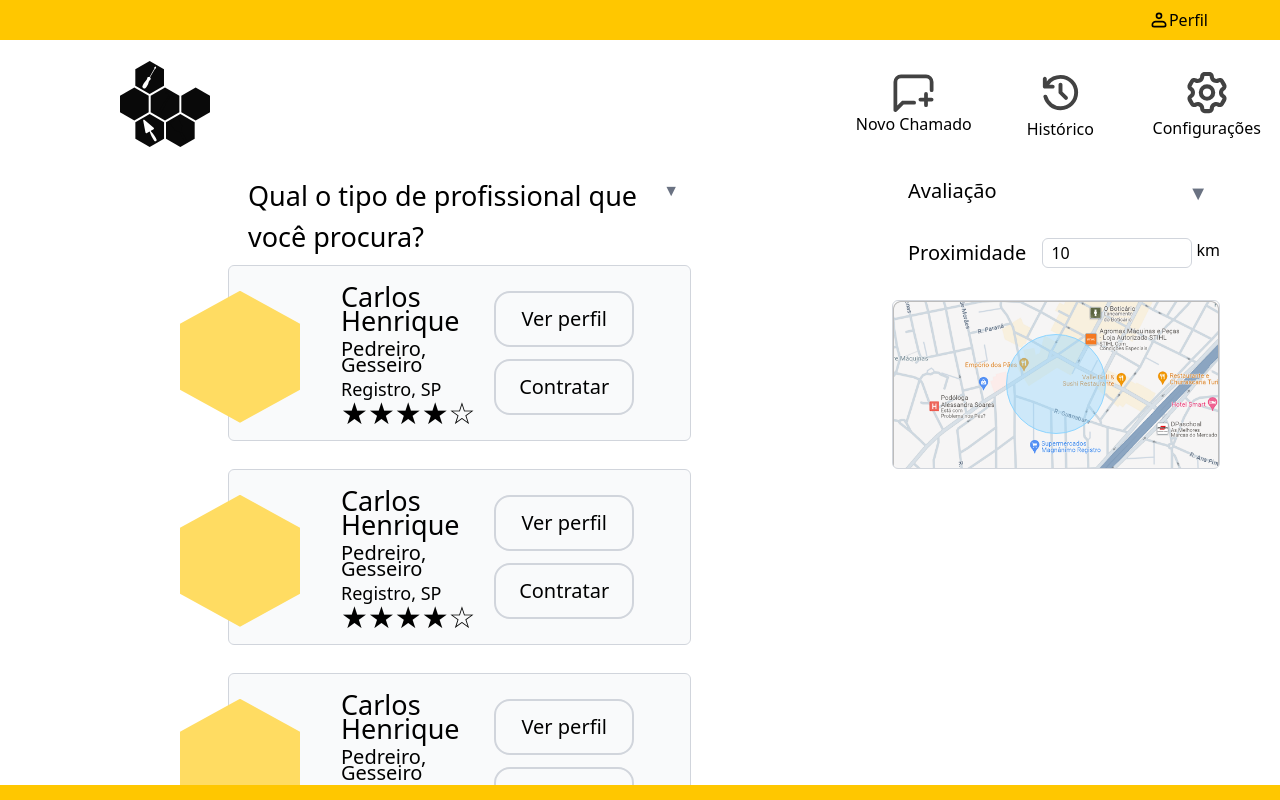
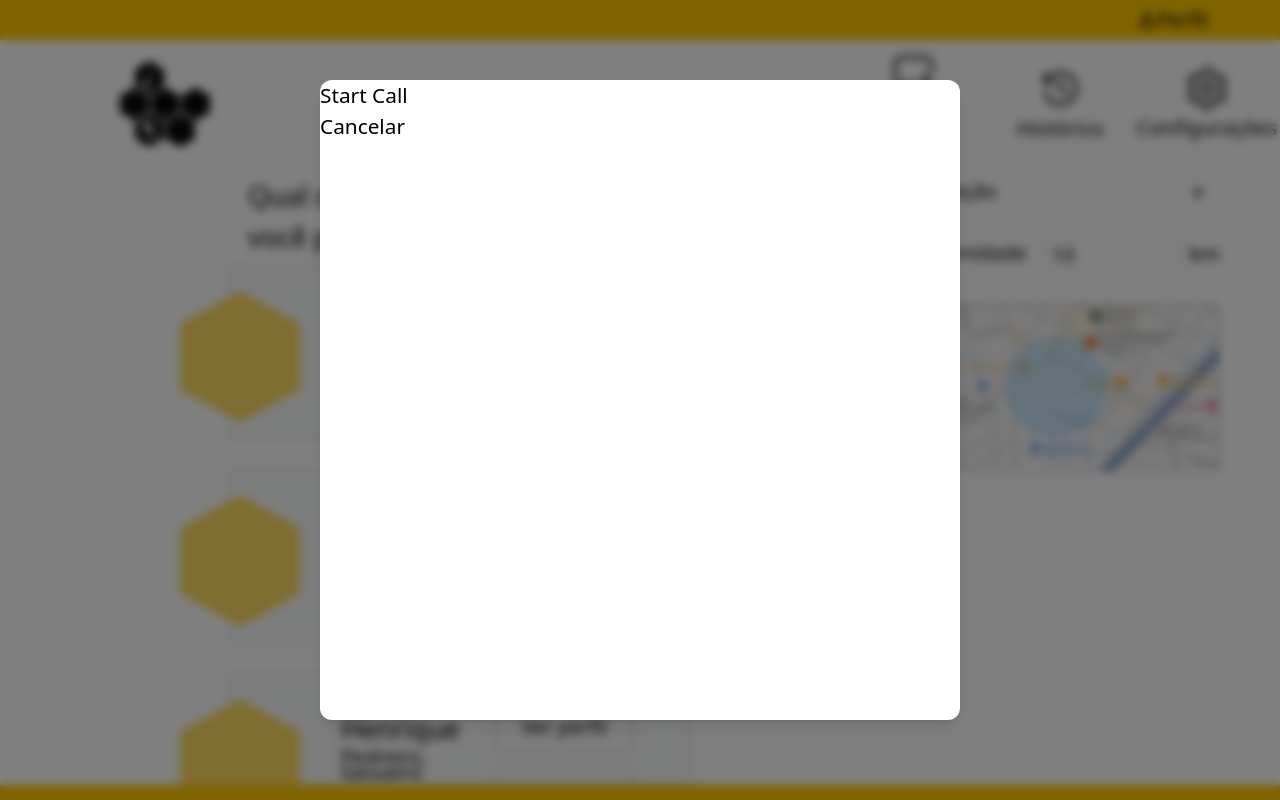
Before and after one commit to Leandr0-August0/beelancer-fe, a Next.js app: page /novoChamado in a window 1280 px wide. Built offline with nearby package versions, Linux system fonts and the light colour scheme.

Commit message:
início do modal de criar chamado com freelancer

```diff
--- a/src/app/globals.css
+++ b/src/app/globals.css
@@ -12,6 +12,7 @@
 }
 
 body {
+    font-size: clamp(1rem, 1vw + 0.5rem, 2rem);
     @apply w-full h-screen flex flex-col;
 }
 
@@ -58,3 +59,20 @@ footer {
     scrollbar-color: var(--color2) var(--white);
     @aplly flex flex-col grow max-h-full pt-6 py-4 pr-4 overflow-y-auto gap-4;
 }
+
+.bgModal {
+    @apply absolute w-full h-full grid place-items-center inset-0 bg-[#00000080] z-1000 backdrop-blur-[5px] ;
+}
+
+.modal5050 {
+    @apply absolute w-1/2 h-4/5 bg-white rounded-xl shadow-lg;
+
+}
+
+/* .closeModalButton {
+    @apply absolute top-2 right-2 bg-white rounded-full p-1 shadow-lg;
+} */
+
+.hidden {
+    display: none;
+}
--- a/src/app/novoChamado/page.js
+++ b/src/app/novoChamado/page.js
@@ -3,6 +3,7 @@
 import Navbar from '@/components/navbar';
 import Footer from '@/components/footer';
 import Card from '@/components/card';
+import StartCallWithFreelancer from '@/components/startCallWithFreelancer';
 
 import { useState, useEffect, useRef } from 'react';
 
@@ -24,6 +25,8 @@ export default function Config() {
     const [selectedStar, setSelectedStar] = useState('');
     const starRef = useRef(null);
     const starOptions = ['★☆☆☆☆', '★★☆☆☆', '★★★☆☆', '★★★★☆', '★★★★★'];
+
+    const [selectedFreelancer, setSelectedFreelancer] = useState(1);
 
     useEffect(() => {
         function handleClickOutside(event) {
@@ -97,13 +100,14 @@ export default function Config() {
                             )}
                         </div>
                         <div className="selfScroll">
-                            <Card />
-                            <Card />
-                            <Card />
-                            <Card />
-                            <Card />
-                            <Card />
-                            <Card />
+                            <Card selectFreelancer={(id) => setSelectedFreelancer(id)} />
+                            <Card selectFreelancer={(id) => setSelectedFreelancer(id)} />
+                            <Card selectFreelancer={(id) => setSelectedFreelancer(id)} />
+                            <Card selectFreelancer={(id) => setSelectedFreelancer(id)} />
+                            <Card selectFreelancer={(id) => setSelectedFreelancer(id)} />
+                            <Card selectFreelancer={(id) => setSelectedFreelancer(id)} />
+                            <Card selectFreelancer={(id) => setSelectedFreelancer(id)} />
+                            <Card selectFreelancer={(id) => setSelectedFreelancer(id)} />
                         </div>
                     </div>
                     <div className="flex basis-35/100 flex-col px-15">
@@ -181,6 +185,7 @@ export default function Config() {
                 </div>
             </main>
             <Footer />
+            <StartCallWithFreelancer open={selectedFreelancer} onClose={() => setSelectedFreelancer(null)} />
         </>
     );
 }
--- a/src/components/card.js
+++ b/src/components/card.js
@@ -1,7 +1,8 @@
-import { Main } from "next/document"
+import { Main } from 'next/document';
 
-export default function Card(){
-    return(
+export default function Card({ selectFreelancer }) {
+    const id = 1;
+    return (
         <div className="relative pb-7 ">
             <div className="absolute z-10 bg-[#ffdc62] w-30 h-33 top-[45%] translate-y-[-50%] clipExagon ">
                 {/* foto */}
@@ -9,22 +10,19 @@ export default function Card(){
             <div className="relative flex flex-row justify-between bg-gray-50 px-4 ml-12 pl-28 h-44  items-center rounded-md border border-gray-300 ">
                 {/* infos */}
                 <div className="flex flex-col  ">
-                    <p className="text-[27px] font-medium leading-6 ">
-                        Carlos Henrique
-                    </p>
-                    <p className="text-[20px] font-normal leading-4 pt-2 ">
-                        Pedreiro, Gesseiro
-                    </p>
-                    <p className="text-[18px] font-normal leading-4  pt-2">
-                        Registro, SP
-                    </p>
+                    <p className="text-[27px] font-medium leading-6 ">Carlos Henrique</p>
+                    <p className="text-[20px] font-normal leading-4 pt-2 ">Pedreiro, Gesseiro</p>
+                    <p className="text-[18px] font-normal leading-4  pt-2">Registro, SP</p>
                     <p className="text-3xl pt-2 font-medium leading-4 ">★★★★☆</p>
                 </div>
                 <div className="flex flex-col gap-3 pr-10">
                     <button className="border-2 border-gray-300 w-35 h-14 rounded-2xl px-4 font-normal text-[20px]">
                         Ver perfil
                     </button>
-                    <button className="border-2 border-gray-300 w-35 h-14 rounded-2xl px-4 py-2 font-normal text-[20px]">
+                    <button
+                        className="border-2 border-gray-300 w-35 h-14 rounded-2xl px-4 py-2 font-normal text-[20px]"
+                        onClick={() => selectFreelancer(id)}
+                    >
                         Contratar
                     </button>
                 </div>
--- /dev/null
+++ b/src/components/startCallWithFreelancer.js
@@ -0,0 +1,12 @@
+export default function StartCallWithFreelancer({ open, onClose }) {
+    return (
+        <div className={`bgModal ${open ? '' : 'hidden'}`}>
+            <div className="modal5050">
+                <div className="modalHeader">
+                    <h2>Start Call</h2>
+                    <button className="" onClick={() => onClose()}>Cancelar</button>
+                </div>
+            </div>
+        </div>
+    );
+}
```
